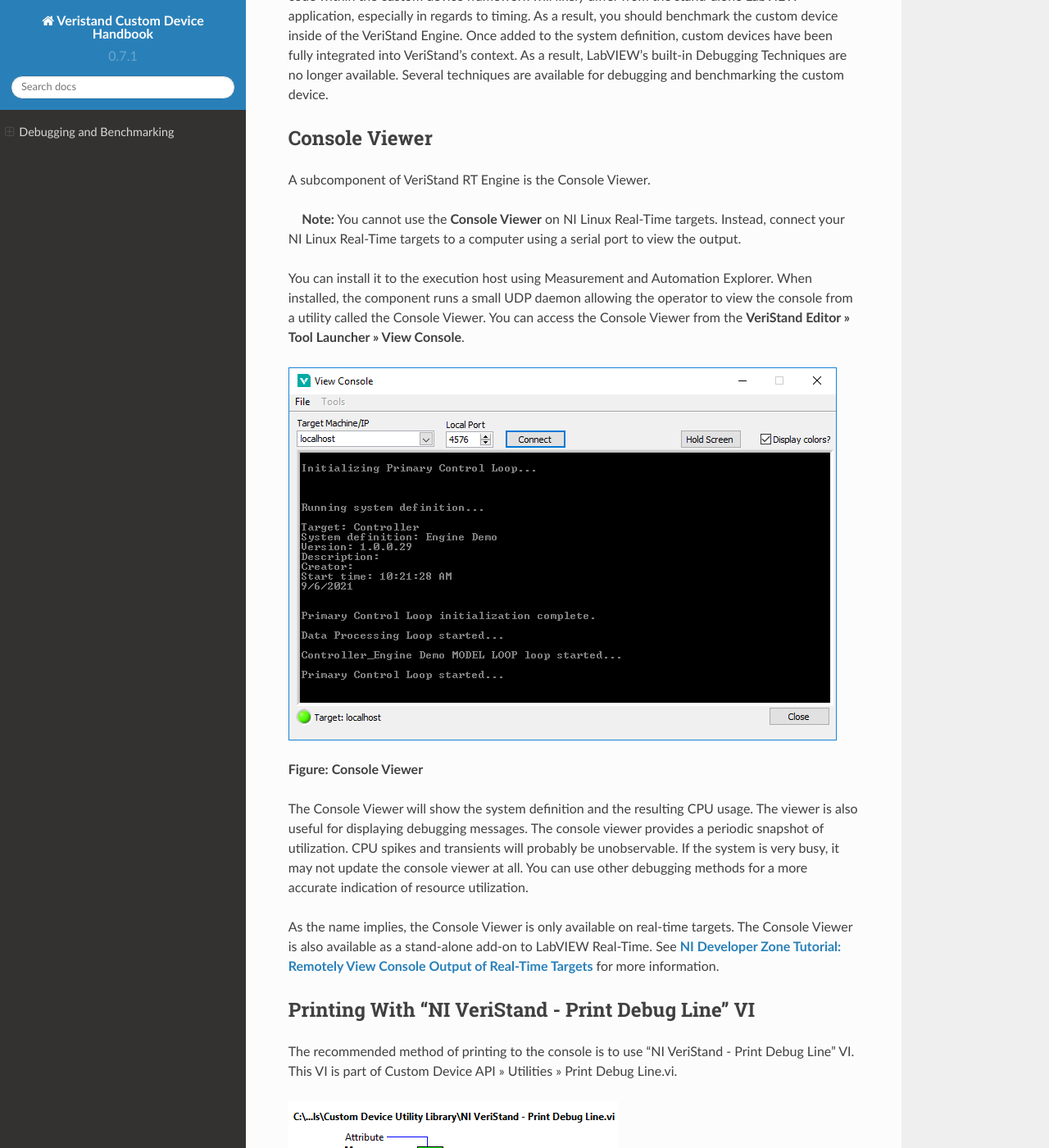
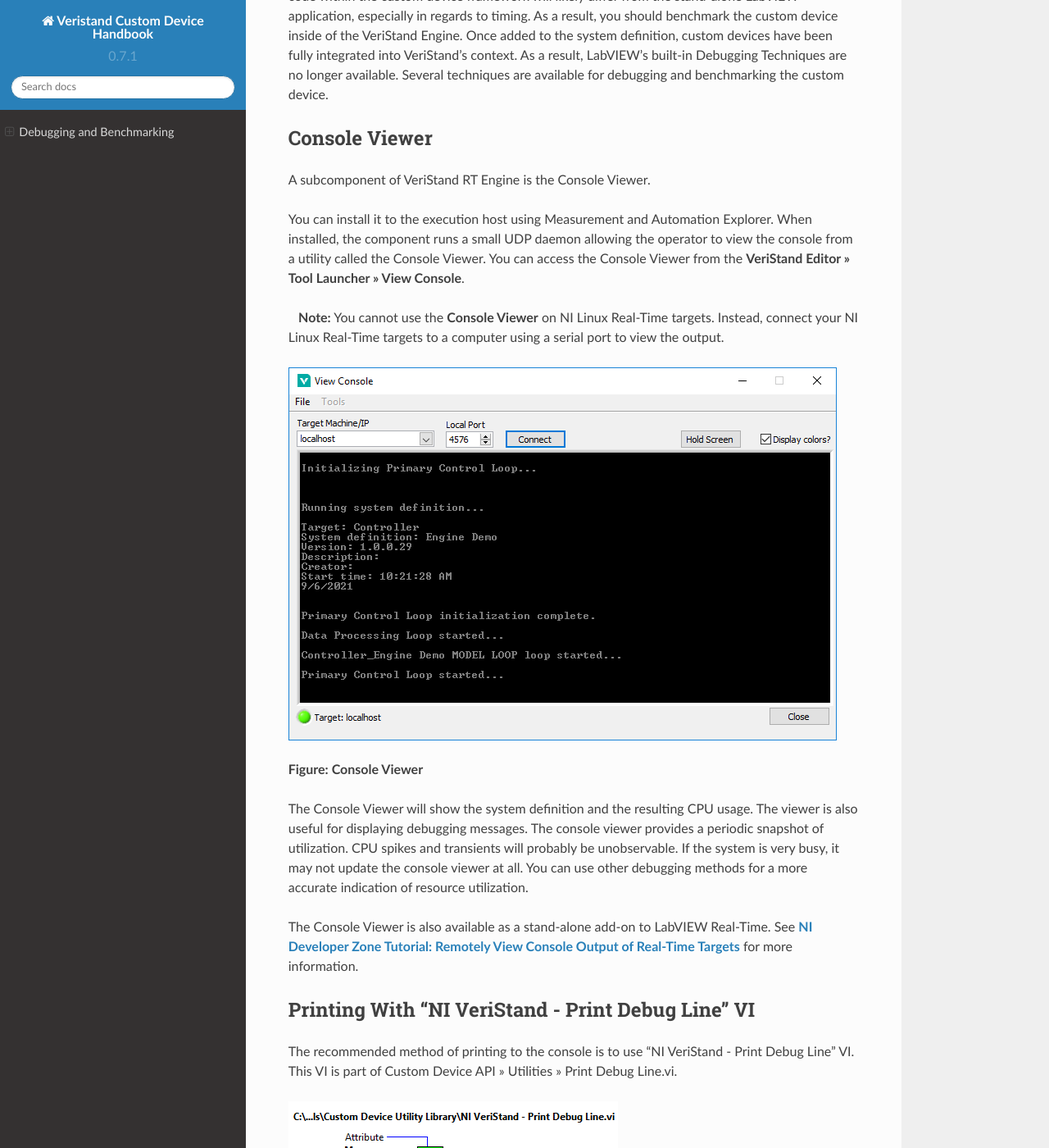
Before and after one commit to ni/niveristand-custom-device-handbook, a Sphinx documentation site: the page built from docs/LabVIEW_Debugging_Techniques.md, in a window 1280 px wide and 1400 px high, scrolled down 448 px. Shown: the whole window at 82% size. Built offline with Sphinx 7.4.7 and the Read the Docs theme 2.0.0, drawn with Linux system fonts in a browser that asks for light colours.

Commit message:
minor typo

```diff
--- a/docs/LabVIEW_Debugging_Techniques.md
+++ b/docs/LabVIEW_Debugging_Techniques.md
@@ -13,9 +13,9 @@
 
 A subcomponent of VeriStand RT Engine is the Console Viewer.
 
-&nbsp;&nbsp;&nbsp; **Note:** You cannot use the **Console Viewer** on NI Linux Real-Time targets. Instead, connect your NI Linux Real-Time targets to a computer using a serial port to view the output.
+You can install it to the execution host using Measurement and Automation Explorer. When installed, the component runs a small UDP daemon allowing the operator to view the console from a utility called the Console Viewer. You can access the Console Viewer from the **VeriStand Editor » Tool Launcher » View Console**.
 
-You can install it to the execution host using Measurement and Automation Explorer. When installed, the component runs a small UDP daemon allowing the operator to view the console from a utility called the Console Viewer. You can access the Console Viewer from the **VeriStand Editor » Tool Launcher » View Console**.
+&nbsp;&nbsp;&nbsp;**Note:** You cannot use the **Console Viewer** on NI Linux Real-Time targets. Instead, connect your NI Linux Real-Time targets to a computer using a serial port to view the output.
 
 ![](images/ConsoleViewer1.jpg)
 
@@ -23,7 +23,7 @@
 
 The Console Viewer will show the system definition and the resulting CPU usage. The viewer is also useful for displaying debugging messages. The console viewer provides a periodic snapshot of utilization. CPU spikes and transients will probably be unobservable. If the system is very busy, it may not update the console viewer at all. You can use other debugging methods for a more accurate indication of resource utilization.
 
-As the name implies, the Console Viewer is only available on real-time targets. The Console Viewer is also available as a stand-alone add-on to LabVIEW Real-Time. See **[NI Developer Zone Tutorial: Remotely View Console Output of Real-Time Targets](https://knowledge.ni.com/KnowledgeArticleDetails?id=kA03q000000x4TjCAI&l=en-US)** for more information.
+The Console Viewer is also available as a stand-alone add-on to LabVIEW Real-Time. See **[NI Developer Zone Tutorial: Remotely View Console Output of Real-Time Targets](https://knowledge.ni.com/KnowledgeArticleDetails?id=kA03q000000x4TjCAI&l=en-US)** for more information.
 
 #### Printing With "NI VeriStand - Print Debug Line" VI
 The recommended method of printing to the console is to use "NI VeriStand - Print Debug Line" VI. This VI is part of Custom Device API » Utilities » Print Debug Line.vi.
```
